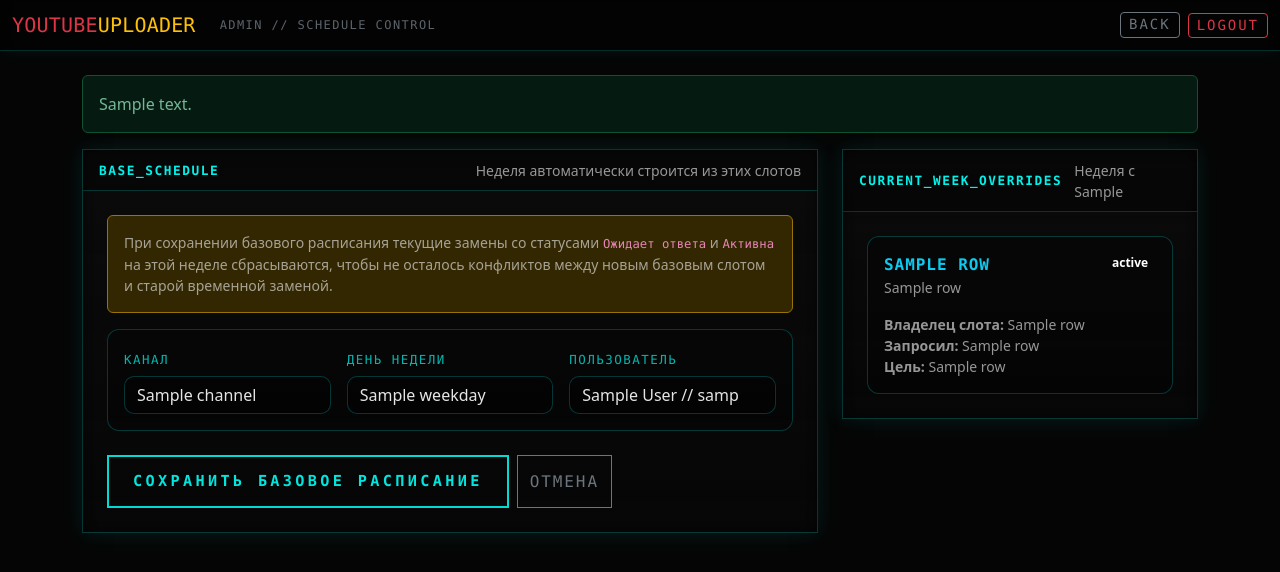
After one commit to NIKITA-703/YouTubeUploader, a FastAPI app: template app/web/templates/admin_schedule.html in a window 1280 px wide. The commit adds this page. Shown: the top 572 px of the page. Run offline with FastAPI, Linux system fonts and the light colour scheme; the visitor is signed in with stand-in values (Sample User, id 1); the template is opened without the code that fills it: most values are stand-ins (such as "Sample title", 1, 10 or a date in 2020).

Commit message:
Stable works web v36.3 -VSC SiteAdminSchedule

```diff
--- a/app/web/static/style.css
+++ b/app/web/static/style.css
@@ -934,6 +934,17 @@ textarea.glitch-input::placeholder {
   color: rgba(229,229,229,0.45);
 }
 
+.glitch-input.form-select option {
+  background-color: #0d0d0d;
+  color: #e5e5e5;
+}
+
+.glitch-input.form-select option:checked,
+.glitch-input.form-select option:hover {
+  background: linear-gradient(180deg, rgba(0, 242, 234, 0.12), rgba(0, 0, 0, 0.22));
+  color: #f7ffff;
+}
+
 /* Фокус: понятная рамка + glow */
 .glitch-field:focus-within .glitch-input.form-control,
 .glitch-field:focus-within textarea.glitch-input,
@@ -2493,6 +2504,36 @@ textarea.glitch-input:focus {
 .btn.btn-primary.glitch-primary-like-login:not(:hover)::after {
   opacity: 0;
   animation: none;
+}
+
+.btn.btn-primary.glitch-primary-like-login {
+  display: inline-flex;
+  align-items: center;
+  justify-content: center;
+}
+
+.btn.btn-primary.glitch-primary-like-login .btn-text {
+  display: inline-flex;
+  align-items: center;
+  justify-content: center;
+  width: 100%;
+  text-align: center;
+}
+
+.admin-hub-btn {
+  min-height: 82px;
+  padding: 1rem 1.15rem;
+  letter-spacing: 0.14em;
+}
+
+.admin-hub-btn .btn-text {
+  white-space: normal !important;
+  line-height: 1.25;
+}
+
+.admin-hub-btn::before,
+.admin-hub-btn::after {
+  white-space: nowrap;
 }
 
 
--- /dev/null
+++ b/app/web/templates/admin_schedule.html
@@ -0,0 +1,155 @@
+<!doctype html>
+<html lang="ru" data-bs-theme="dark">
+<head>
+  <meta charset="utf-8" />
+  <meta name="viewport" content="width=device-width,initial-scale=1" />
+  <title>Admin Schedule</title>
+  <link href="https://cdn.jsdelivr.net/npm/bootstrap@5.3.3/dist/css/bootstrap.min.css" rel="stylesheet">
+  <link rel="stylesheet" href="/static/style.css?v=11">
+  <link rel="icon" href="/static/favicon.ico">
+</head>
+<body>
+<nav class="navbar navbar-expand navbar-dark bg-dark glitch-nav">
+  <div class="container-fluid d-flex align-items-center">
+    <div class="d-flex align-items-center gap-2">
+      <span class="navbar-brand mb-0 h1 glitch-brand">
+        <span class="text-danger">YouTube</span><span class="text-warning">Uploader</span>
+      </span>
+      <span class="navbar-text text-secondary glitch-subtitle">ADMIN // SCHEDULE CONTROL</span>
+    </div>
+    <div class="ms-auto d-flex gap-2">
+      <a href="/admin" class="btn btn-outline-secondary btn-sm glitch-btn glitch-btn--sm" data-text="BACK">
+        <span class="btn-text">BACK</span>
+      </a>
+      <form method="post" action="/logout" class="m-0">
+        <button type="submit" class="btn btn-outline-danger btn-sm glitch-btn glitch-btn--sm" data-text="LOGOUT">
+          <span class="btn-text">LOGOUT</span>
+        </button>
+      </form>
+    </div>
+  </div>
+</nav>
+
+<div class="container py-4">
+  {% if success_message %}
+  <div class="alert alert-success">{{ success_message }}</div>
+  {% endif %}
+  {% if error_message %}
+  <div class="alert alert-danger">{{ error_message }}</div>
+  {% endif %}
+
+  <div class="row g-4">
+    <div class="col-12 col-xl-8">
+      <div class="card glitch-card-ui">
+        <div class="card-header glitch-card-header d-flex align-items-center justify-content-between">
+          <div class="glitch-card-title">BASE_SCHEDULE</div>
+          <div class="small text-secondary">Неделя автоматически строится из этих слотов</div>
+        </div>
+        <div class="card-body">
+          <div class="alert alert-warning small">
+            При сохранении базового расписания текущие замены со статусами <code>Ожидает ответа</code> и <code>Активна</code>
+            на этой неделе сбрасываются, чтобы не осталось конфликтов между новым базовым слотом и старой временной заменой.
+          </div>
+
+          <form method="post" action="/admin/schedule">
+            <div class="row g-3">
+              {% for row in schedule_rows %}
+              <div class="col-12">
+                <div class="glitch-panel p-3">
+                  <div class="row g-3 align-items-end">
+                    <div class="col-md-4 glitch-field">
+                      <label class="form-label glitch-label" data-text="Канал">Канал</label>
+                      <select name="channel_id" class="form-select glitch-input" required>
+                        {% for channel in channel_choices %}
+                        <option value="{{ channel.channel_id }}" {% if channel.channel_id == row.channel_id %}selected{% endif %}>
+                          {{ channel.title }}
+                        </option>
+                        {% endfor %}
+                      </select>
+                    </div>
+
+                    <div class="col-md-4 glitch-field">
+                      <label class="form-label glitch-label" data-text="День недели">День недели</label>
+                      <select name="weekday" class="form-select glitch-input" required>
+                        {% for weekday in weekday_choices %}
+                        <option value="{{ weekday.value }}" {% if weekday.value == row.weekday %}selected{% endif %}>
+                          {{ weekday.label }}
+                        </option>
+                        {% endfor %}
+                      </select>
+                    </div>
+
+                    <div class="col-md-4 glitch-field">
+                      <label class="form-label glitch-label" data-text="Пользователь">Пользователь</label>
+                      <select name="username" class="form-select glitch-input" required>
+                        {% for user in user_choices %}
+                        <option value="{{ user.username }}" {% if user.username == row.username %}selected{% endif %}>
+                          {{ user.display_name }} // {{ user.username }}
+                        </option>
+                        {% endfor %}
+                      </select>
+                    </div>
+                  </div>
+                </div>
+              </div>
+              {% endfor %}
+            </div>
+
+            <div class="d-flex flex-wrap gap-2 mt-4">
+              <button type="submit" class="btn btn-primary glitch-primary-like-login" data-text="ААААААААААААААААААААА">
+                <span class="btn-text">Сохранить базовое расписание</span>
+              </button>
+              <a href="/admin" class="btn btn-outline-secondary glitch-btn glitch-btn--md" data-text="ГОООЛ">
+                <span class="btn-text">Отмена</span>
+              </a>
+            </div>
+          </form>
+        </div>
+      </div>
+    </div>
+
+    <div class="col-12 col-xl-4">
+      <div class="card glitch-card-ui">
+        <div class="card-header glitch-card-header d-flex align-items-center justify-content-between">
+          <div class="glitch-card-title">CURRENT_WEEK_OVERRIDES</div>
+          <div class="small text-secondary">Неделя с {{ current_week_start }}</div>
+        </div>
+        <div class="card-body">
+          {% if replacement_rows %}
+          <div class="d-flex flex-column gap-3">
+            {% for row in replacement_rows %}
+            <div class="glitch-panel p-3">
+              <div class="d-flex align-items-start justify-content-between gap-2">
+                <div>
+                  <div class="text-info fw-semibold">{{ row.slot_label }}</div>
+                  <div class="small text-muted">{{ row.channel_title }}</div>
+                </div>
+                <span class="badge text-bg-{{ row.status_class }}">{{ row.status_label }}</span>
+              </div>
+
+              <div class="small mt-3">
+                <div><b>Владелец слота:</b> {{ row.owner_name }}</div>
+                <div><b>Запросил:</b> {{ row.requester_name }}</div>
+                <div><b>Цель:</b> {{ row.target_name }}</div>
+              </div>
+
+              {% if row.can_cancel %}
+              <form method="post" action="/admin/schedule/requests/{{ row.id }}/cancel" class="mt-3">
+                <button type="submit" class="btn btn-outline-danger btn-sm glitch-btn glitch-btn--sm" data-text="CANCEL OVERRIDE">
+                  <span class="btn-text">Сбросить замену</span>
+                </button>
+              </form>
+              {% endif %}
+            </div>
+            {% endfor %}
+          </div>
+          {% else %}
+          <div class="text-muted">На текущую неделю активных или архивных замен пока нет.</div>
+          {% endif %}
+        </div>
+      </div>
+    </div>
+  </div>
+</div>
+</body>
+</html>
--- a/app/weekly_schedule.py
+++ b/app/weekly_schedule.py
@@ -205,6 +205,103 @@ def list_base_schedule_slots() -> list[dict[str, Any]]:
     ).fetchall()
     conn.close()
     return [dict(row) for row in rows]
+
+
+def weekday_label(weekday: int) -> str:
+    labels = ["Понедельник", "Вторник", "Среда", "Четверг", "Пятница", "Суббота", "Воскресенье"]
+    return labels[int(weekday)]
+
+
+def replace_base_schedule(assignments: list[dict[str, Any]]) -> None:
+    if not assignments:
+        raise ValueError("Базовое расписание не может быть пустым")
+
+    valid_channels = {channel.channel_id for channel in list_youtube_channels()}
+    valid_users = {str(user["username"]).lower() for user in list_active_users()}
+    now = datetime.now()
+
+    slot_keys: set[tuple[str, int]] = set()
+    usernames_used: set[str] = set()
+    normalized_rows: list[tuple[str, int, str]] = []
+
+    for raw in assignments:
+        channel_id = str(raw.get("channel_id") or "").strip()
+        username = _normalize_username(raw.get("username"))
+        try:
+            weekday = int(raw.get("weekday"))
+        except Exception as error:
+            raise ValueError("Некорректный день недели в расписании") from error
+
+        if channel_id not in valid_channels:
+            raise ValueError(f"Неизвестный канал: {channel_id}")
+        if weekday < 0 or weekday > 6:
+            raise ValueError("День недели должен быть в диапазоне 0..6")
+        if username not in valid_users:
+            raise ValueError(f"Пользователь не найден или неактивен: {username}")
+        slot_key = (channel_id, weekday)
+        if slot_key in slot_keys:
+            raise ValueError("В расписании не должно быть двух одинаковых слотов канала и дня")
+        if username in usernames_used:
+            raise ValueError("Один пользователь не может занимать несколько базовых слотов")
+
+        slot_keys.add(slot_key)
+        usernames_used.add(username)
+        normalized_rows.append((channel_id, weekday, username))
+
+    conn = sqlite3.connect(str(DB_PATH), timeout=10)
+    cursor = conn.cursor()
+    try:
+        cursor.execute("BEGIN")
+        cursor.execute("DELETE FROM schedule_base_slots")
+        cursor.executemany(
+            '''
+            INSERT INTO schedule_base_slots (channel_id, weekday, username, is_active, created_at, updated_at)
+            VALUES (?, ?, ?, 1, ?, ?)
+            ''',
+            [(channel_id, weekday, username, now, now) for channel_id, weekday, username in normalized_rows],
+        )
+        cursor.execute(
+            '''
+            UPDATE schedule_replacement_requests
+            SET status = ?, responded_at = ?
+            WHERE week_start = ? AND status IN (?, ?)
+            ''',
+            (
+                REQUEST_CANCELLED,
+                now,
+                week_start_for().isoformat(),
+                REQUEST_PENDING,
+                REQUEST_ACCEPTED,
+            ),
+        )
+        conn.commit()
+    except Exception:
+        conn.rollback()
+        raise
+    finally:
+        conn.close()
+
+
+def cancel_replacement_request_admin(request_id: int) -> dict[str, Any]:
+    request_row = get_replacement_request(request_id)
+    if not request_row:
+        raise ValueError("Запрос не найден")
+    if request_row["status"] in {REQUEST_CANCELLED, REQUEST_DECLINED}:
+        return request_row
+
+    conn = sqlite3.connect(str(DB_PATH), timeout=10)
+    cursor = conn.cursor()
+    cursor.execute(
+        '''
+        UPDATE schedule_replacement_requests
+        SET status = ?, responded_at = ?
+        WHERE id = ?
+        ''',
+        (REQUEST_CANCELLED, datetime.now(), int(request_id)),
+    )
+    conn.commit()
+    conn.close()
+    return get_replacement_request(request_id) or request_row
 
 
 def get_base_schedule_for_range(start_day: date, end_day: date) -> list[EffectiveSlot]:
```
Also changed, not shown: app/web/api.py (+29 -18 lines), app/web/pages.py (+153 -0 lines), app/web/templates/admin_panel.html (+20 -7 lines).
